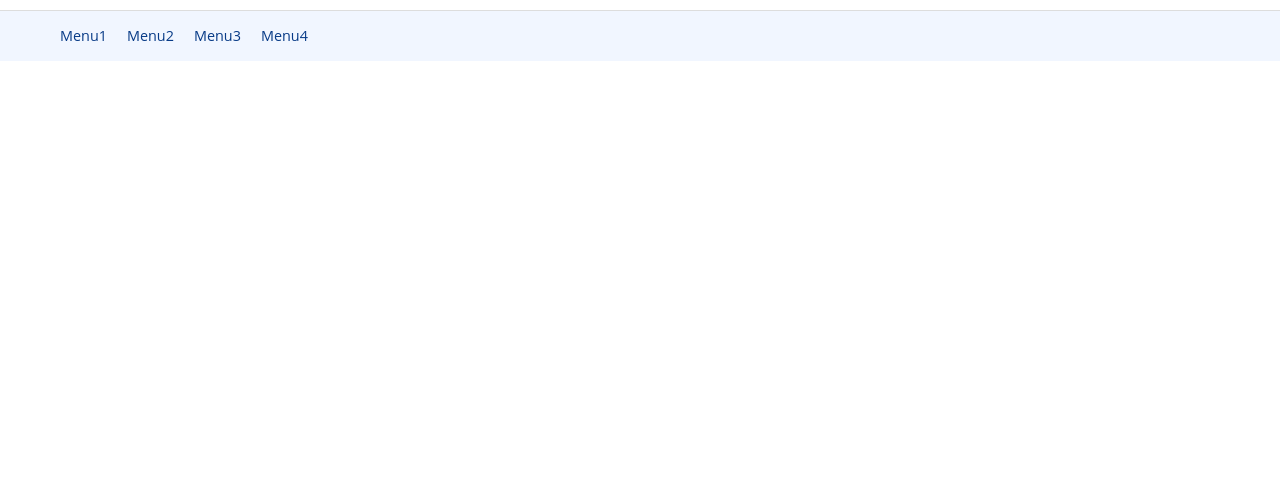
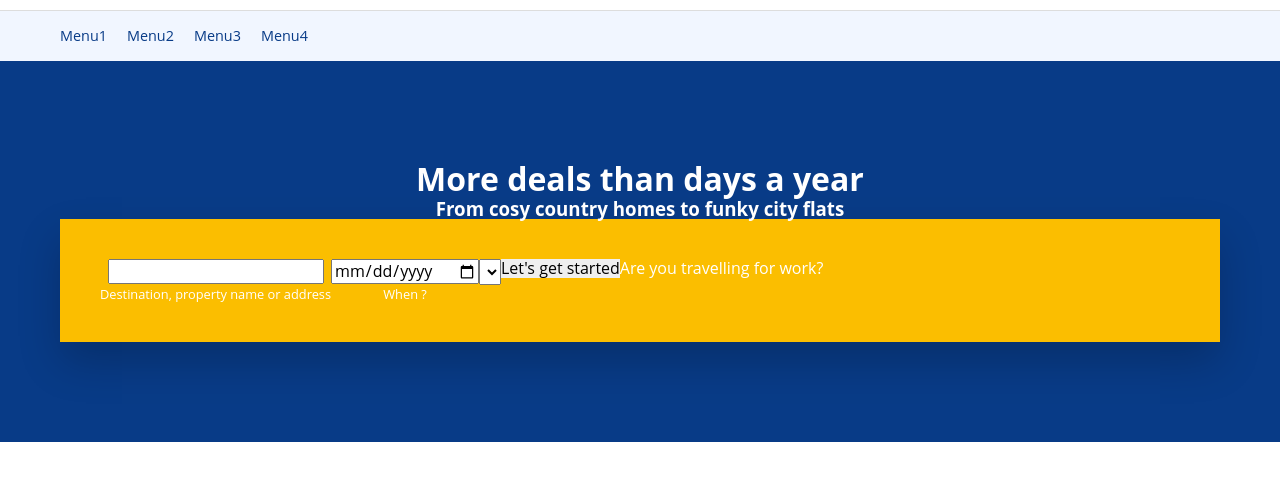
Before and after one commit to aslanmehmet/html-css-temp, a plain HTML site: page index.html in a window 1280 px wide. Shown: the part 57-538 px from the top of the page. Drawn offline with Linux system fonts and the light colour scheme.

Commit message:
Showcase taslak olarak hazirlandi

```diff
--- a/index.html
+++ b/index.html
@@ -8,14 +8,15 @@
     <link rel="stylesheet" type="text/css" media="screen" href="main.css" />
 </head>
 <body>
-        <svg aria-hidden="true" style="position: absolute; width: 0; height: 0; overflow: hidden;" version="1.1" xmlns="http://www.w3.org/2000/svg" xmlns:xlink="http://www.w3.org/1999/xlink">
+    <svg aria-hidden="true" style="position: absolute; width: 0; height: 0; overflow: hidden;" version="1.1" xmlns="http://www.w3.org/2000/svg" xmlns:xlink="http://www.w3.org/1999/xlink">
             <defs>
                 <symbol id="icon-menu" viewBox="0 0 32 32">
                     <title>menu</title>
                     <path d="M2 6h28v6h-28zM2 14h28v6h-28zM2 22h28v6h-28z"></path>
                 </symbol>
             </defs>
-        </svg>
+    </svg>
+
     <header class="Header">
         <div class="container">
             <a href="" class="Header-logo">
@@ -42,6 +43,7 @@
             </div>
         </div>
     </header>
+
     <nav class="Navigation">
       <div class="container">
         <a class="Navigation-item" href="">Menu1</a>
@@ -50,6 +52,45 @@
         <a class="Navigation-item" href="">Menu4</a>
       </div>
     </nav>
+
+    <main class="Main">
+        <section class="Showcase">
+            <div class="container">
+                <h1>More deals than days a year</h1>
+                <h3>From cosy country homes to funky city flats</h3>
+
+                <div class="Search">
+                    <form class="Search-form" action="">
+                        <div>
+                            <div>
+                                <input type="text" name="" id="">
+                            </div>
+                            <small>Destination, property name or address</small>
+                        </div>
+                        <div>
+                            <div>
+                                <input type="date" name="" id="">
+                            </div>
+                            <small>When ?</small>
+                        </div>
+                        <div>
+                        <select name="" id="">
+                            123
+                        </select>
+                        </div>
+                        <div>
+                            <button type="button">
+                                Let's get started
+                            </button>
+                        </div>
+                        <div>
+                            Are you travelling for work?
+                        </div>
+                    </form>
+                </div>
+            </div>
+        </section>
+    </main>
     <script src="js/jquery-3.3.1.min.js"></script>
     <script src="js/main.js"></script>
 </body>
--- a/scss/config/variable.scss
+++ b/scss/config/variable.scss
@@ -2,6 +2,7 @@ $max-width: 1200px;
 $gutter: 20px;
 $color-navy: #083B87;
 $color-blue: #01ACEE;
+$color-yellow: #FBBE00;
 $color-soft-blue: #F1F6FF;
 $font-family: 'Open Sans', Arial, sans-serif;
 $finger-size: 40px;
--- a/scss/main.scss
+++ b/scss/main.scss
@@ -7,3 +7,5 @@
 
 @import "global/header";
 @import "global/navigation";
+
+@import "pages/index";
--- /dev/null
+++ b/scss/pages/index.scss
@@ -0,0 +1,17 @@
+.Showcase{
+    text-align: center;
+    color: white;
+    padding-top: 100px;
+    padding-bottom: 100px;
+    background-color: $color-navy;
+}
+
+.Search{
+    background-color: $color-yellow;
+    padding: 40px;
+    box-shadow: 0 20px 40px rgba($color: black, $alpha: .2);
+    &-form{
+        position: relative;
+        display: flex;
+    }
+}
```
Also changed, not shown: main.css.
